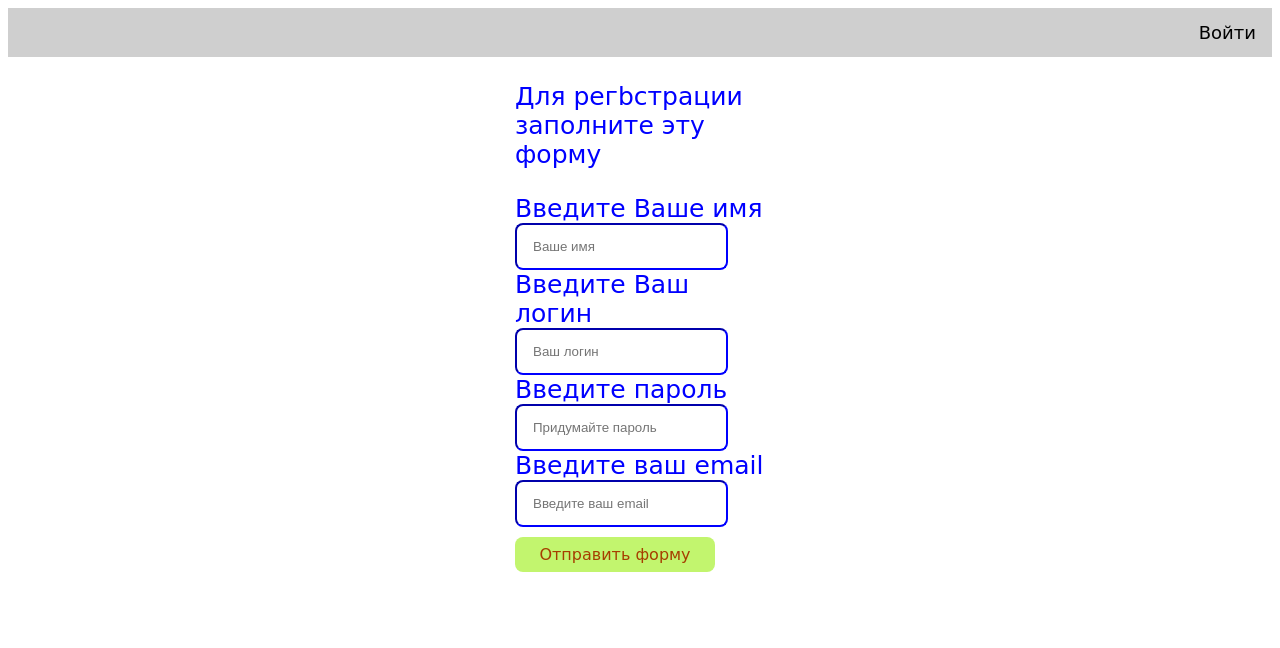
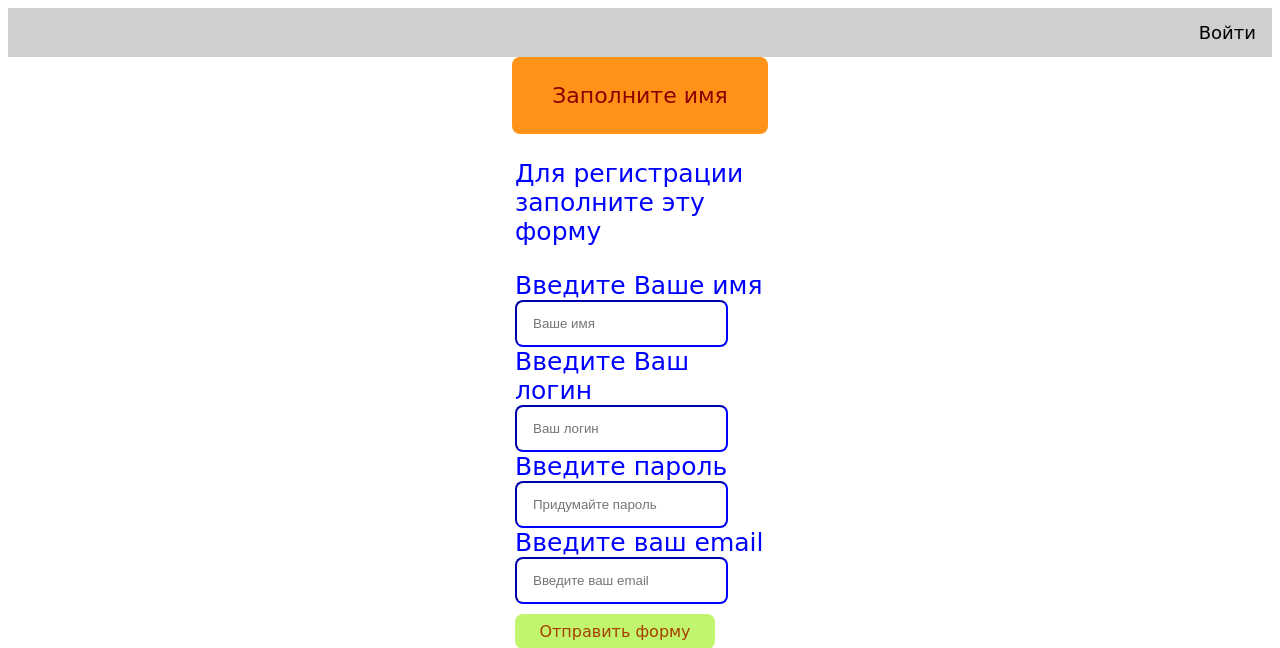
Before and after one commit to limprog/keper, a Flask app: page /reg in a window 1280 px wide. Shown: the top 648 px of the page. Run offline with Flask 2, Linux system fonts and the light colour scheme.

Commit message:
окно ошибок в регистрации

```diff
--- a/web/static/css/times.css
+++ b/web/static/css/times.css
@@ -70,3 +70,17 @@
     border-radius:8px;
     padding: 14px 16px;
 }
+.error1{
+    background-color: #ff9218;
+    border-radius:8px;
+    font-family: "Comic Sans MS", sans-serif;
+    margin-left: auto;
+    margin-right: auto;
+    padding: 4px 3px;
+    width: 250px;
+}
+.error1-font1{
+    text-align: center;
+    font-size: 22px;
+    color: #8b0000;
+}
--- a/web/templates/auth.html
+++ b/web/templates/auth.html
@@ -16,6 +16,7 @@
                 <input type="email" name="emaila"
                        placeholder="Введите свой email" class="texti1"
                        value="{{ request.form['emaila'] }}"/>
+
             </div>
             <div>
                 <label>Введите пароль</label><br>
--- a/web/templates/reg.html
+++ b/web/templates/reg.html
@@ -9,14 +9,32 @@
     <div class="topnav">
         <a class="navigation" href="/auth">Войти</a>
     </div>
+    <div class = "error1 error1-font1">
+        {% if not request.form["fname"] %}
+            <p>Заполните имя</p>
+        {% elif not request.form["sname"] %}
+            <p>Заполните псевдоним</p>
+        {% elif not request.form["email"] %}
+            <p>Заполните емаил</p>
+        {% elif not request.form["cod"] %}
+            <p>Заполнике пароль</p>
+        {% endif %}
+    </div>
     <div class="container-from1">
-        <p class="font2">Для регbстрации заполните эту форму</p>
+        <p class="font2">Для регистрации заполните эту форму</p>
         <form method="post" class="from1">
             <div>
                 <label >Введите Ваше имя</label><br>
                 <input type="text" name="fname"
                        placeholder="Ваше имя" class="texti1"
                        value="{{ request.form['fname'] }}"/>
+            {#
+                {% if request.form["fname"] %}
+                    <p>Молодец</p>
+                {% else %}
+                    <p>Ты гавноедина</p>
+                {% endif %}
+            #}
             </div>
             <div>
                 <label>Введите Ваш логин</label><br>
@@ -38,6 +56,8 @@
             </div>
 
             <button type="submit" class="from1-button">Отправить форму</button>
+
+
         </form>
     </div>
 
```
Also changed, not shown: database.py (+9 -9 lines), web/database/database.db.
